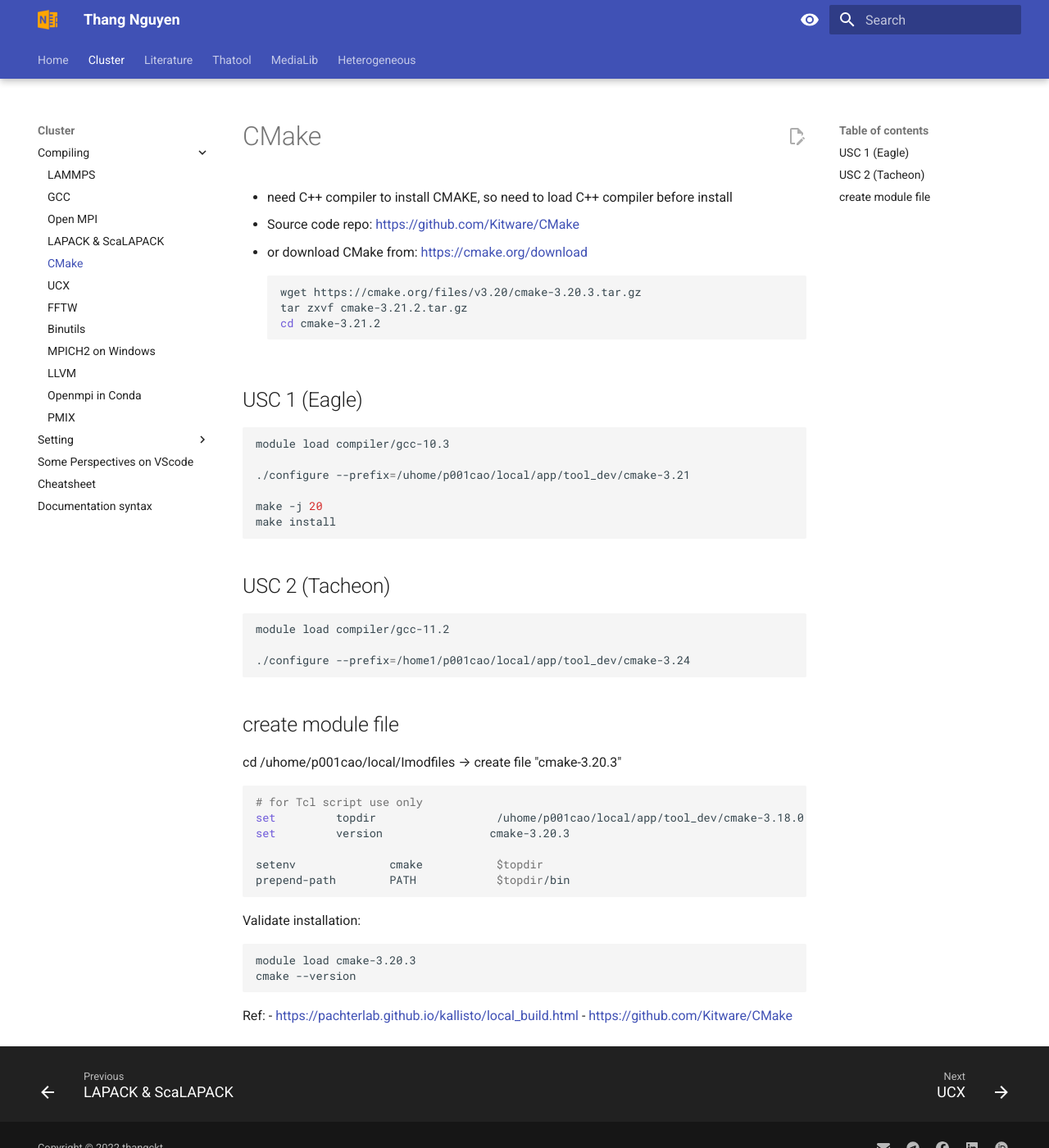
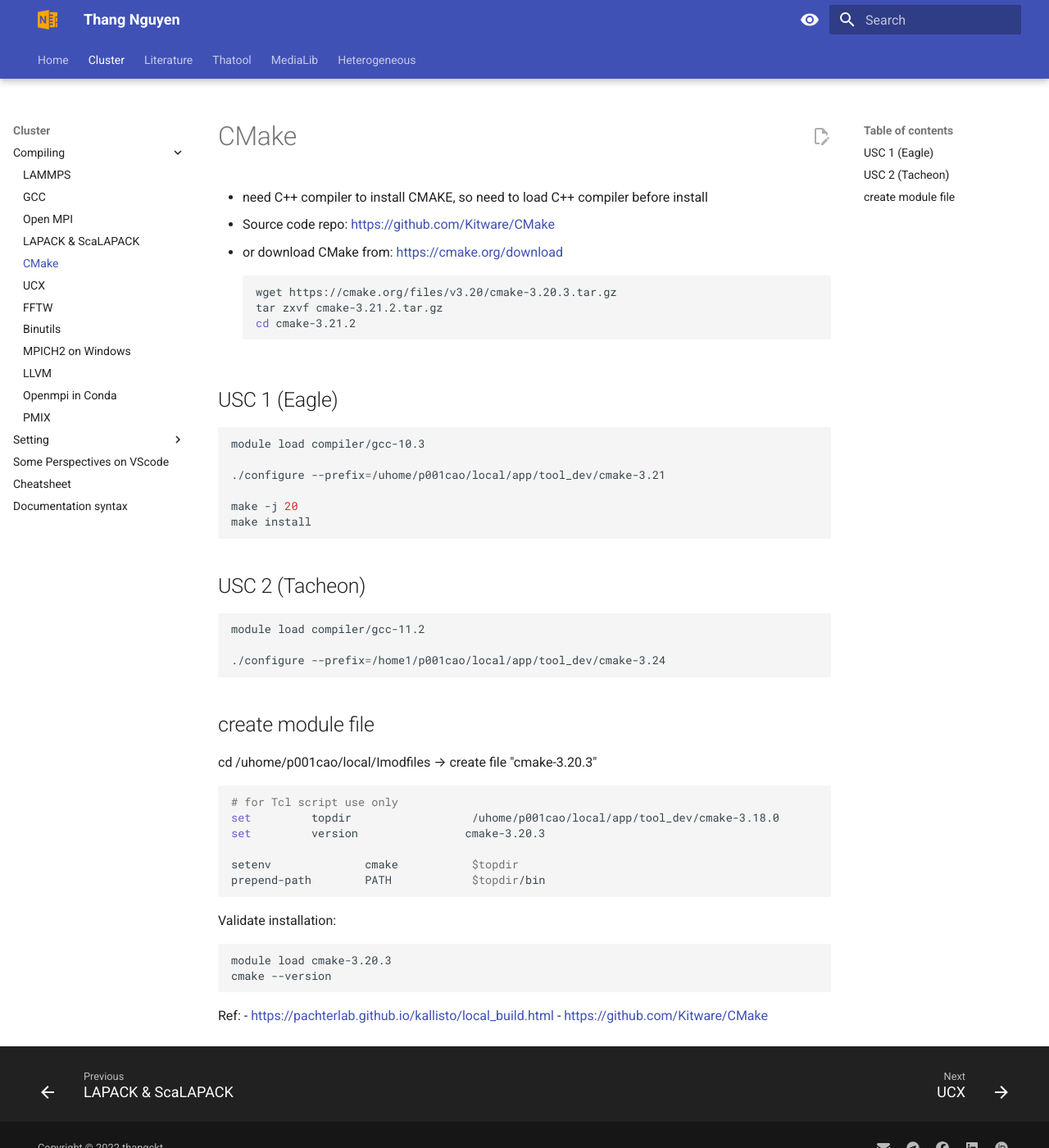
Before and after one commit to thangckt/thangckt.github.io, an MkDocs documentation site: the page built from docs/cluster/compiling/5_Compile_CMake.md, in a window 1280 px wide and 1400 px high. Shown: the whole window at 82% size. Built offline with MkDocs 1.6.1 and Material for MkDocs 9.7.7, drawn with Linux system fonts in a browser that asks for light colours; the version menu is left out.

Commit message:
add extra_css

```diff
--- /dev/null
+++ b/docs/_extension/extra_css/full_width.css
@@ -0,0 +1,14 @@
+@media only screen and (min-width: 76.25em) {
+    .md-main__inner {
+      max-width: none;
+    }
+    .md-sidebar--primary {
+      left: 0;
+    }
+    .md-sidebar--secondary {
+      right: 0;
+      margin-left: 0;
+      -webkit-transform: none;
+      transform: none;
+    }
+  }
--- a/mkdocs.yml
+++ b/mkdocs.yml
@@ -161,8 +161,8 @@
 
 # extra_javascript:
 #   - _extension/javascripts/extra.js
-# extra_css:
-#   - _extension/stylesheets/extra.css
+extra_css:
+  - _extension/extra_css/full_width.css
 
 
 ## Page tree
```
Also changed, not shown: docs/_extension/stylesheets/extra.css (added).
